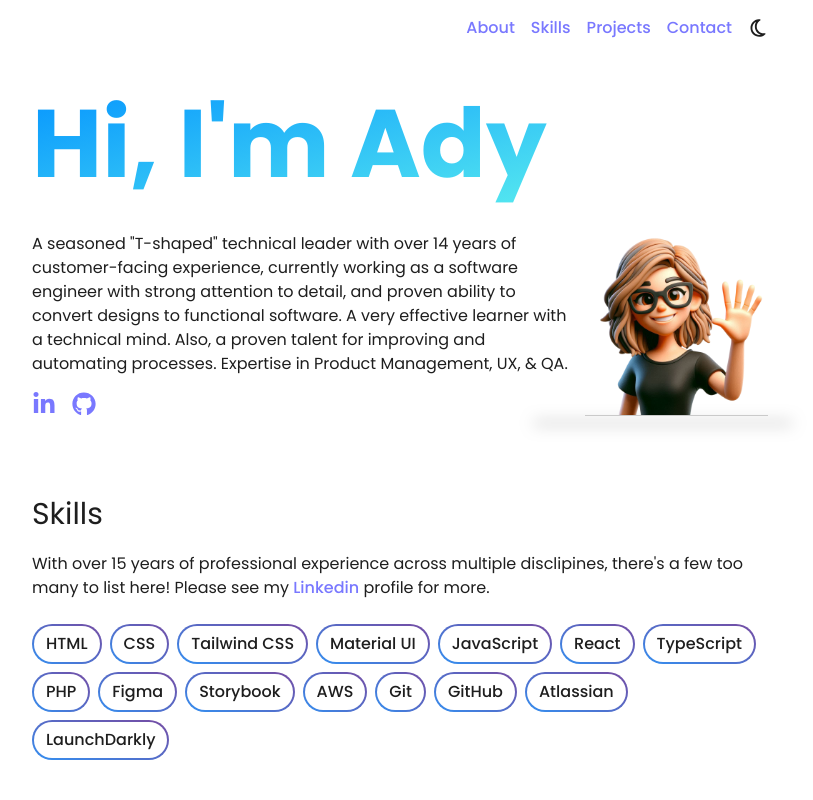
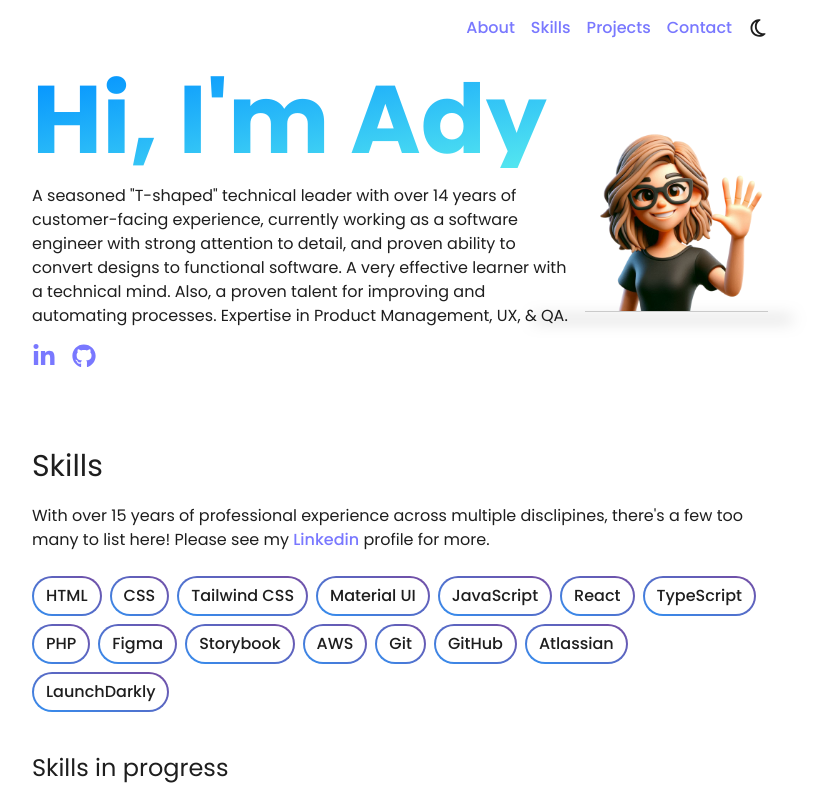
Before and after one commit to ctrl-alter-ego/portfolio, a React (Vite) app: page / in a window 1280 px wide. Shown: the top 800 px of the page, without its empty margins (240-1053 px from the left). Built offline with nearby package versions, Linux system fonts and the light colour scheme.

Commit message:
Styling updates

```diff
--- a/index.html
+++ b/index.html
@@ -4,7 +4,7 @@
   <meta charset="UTF-8">
   <meta name="viewport" content="width=device-width, initial-scale=1.0">
   <meta name="darkreader-lock">
-  <title>Portfolio</title>
+  <title>Ady H - Software Engineer | Portfolio</title>
   <link rel="icon" href="/a64.png" type="image/png">
   <link href="./src/output.css" rel="stylesheet">
   <link rel="preconnect" href="https://fonts.googleapis.com">
@@ -51,46 +51,36 @@
 
 </head>
 <body class="bg-white text-gray dark:bg-black dark:text-white">
-  <!-- <header> -->
-    <nav class="flex flex-row flex-wrap justify-end items-center space-x-4 lg:w-3/5 w-screen mx-auto p-4">
+  <nav class="flex flex-row flex-wrap justify-end items-center space-x-4 xl:w-3/5 w-screen mx-auto p-4">
     <div class="logo"></div>
     <a href="#about">About</a>
     <a href="#skills">Skills</a>
     <a href="#projects">Projects</a>
     <a href="#contact">Contact</a>
     <!-- dark mode button -->
-      <!-- <div id="button" class="gradient-border rounded-lg p-0.5"></div> -->
     <div id="button" class="cursor-pointer"></div>
-      <!-- <svg onClick={toggleTheme} xmlns="http://www.w3.org/2000/svg" fill="none" viewBox="0 0 24 24" strokeWidth={1.5} stroke="currentColor" className="size-6 text-white">
-        <path strokeLinecap="round" strokeLinejoin="round" d="M21.752 15.002A9.72 9.72 0 0 1 18 15.75c-5.385 0-9.75-4.365-9.75-9.75 0-1.33.266-2.597.748-3.752A9.753 9.753 0 0 0 3 11.25C3 16.635 7.365 21 12.75 21a9.753 9.753 0 0 0 9.002-5.998Z" />
-      </svg> -->
   </nav>
-  <!-- </header> -->
 
-  <div class="flex flex-col items-center lg:w-3/5 w-screen mx-auto space-y-20 p-4">
-    <section id="about" class="w-full flex flex-row gap-4">
+  <div class="flex flex-col items-center xl:w-3/5 w-screen mx-auto space-y-20 p-4">
+    <section id="about" class="w-full flex flex-col md:flex-row gap-4 items-center">
       <div class="flex flex-col gap-4">
-        <h1 class="text-6xl font-bold"><span class="text-8xl bg-gradient-to-br from-midblue to-lightblue bg-clip-text text-transparent">Hi, I'm Ady</span></h1>
+        <h1 class="font-bold text-5xl xs:text-6xl sm:text-7xl md:text-8xl bg-gradient-to-br from-midblue to-lightblue bg-clip-text text-transparent">Hi, I'm Ady</h1>
         <p class="flex-shrink">A seasoned "T-shaped" technical leader with over 14 years of customer-facing experience, currently working as a software engineer with strong attention to detail, and proven ability to convert designs to functional software. A very effective learner with a technical mind. Also, a proven talent for improving and automating processes. Expertise in Product Management, UX, & QA.</p>
         <div class="flex flex-row gap-4">
             <a href="https://linkedin.com/in/adyharold" target="_blank" rel="noopener noreferrer">
-              <!-- <button class="gradient-border rounded-lg border-transparent px-3 py-2 text-base font-medium dark:bg-black text-white
-              cursor-pointer hover:gradient-border transition-all ease-linear duration-2000 focus:outline-none">LinkedIn</button> -->
               <svg class="size-6 fill-darkpurple hover:fill-midblue dark:fill-white" xmlns="http://www.w3.org/2000/svg" viewBox="0 0 448 512">
                 <path d="M100.3 448H7.4V148.9h92.9zM53.8 108.1C24.1 108.1 0 83.5 0 53.8a53.8 53.8 0 0 1 107.6 0c0 29.7-24.1 54.3-53.8 54.3zM447.9 448h-92.7V302.4c0-34.7-.7-79.2-48.3-79.2-48.3 0-55.7 37.7-55.7 76.7V448h-92.8V148.9h89.1v40.8h1.3c12.4-23.5 42.7-48.3 87.9-48.3 94 0 111.3 61.9 111.3 142.3V448z"/>
               </svg>
             </a>
             <a href="https://github.com/ctrl-alter-ego" target="_blank" rel="noopener noreferrer">
-              <!-- <button class="gradient-border rounded-lg border-transparent px-3 py-2 text-base font-medium dark:bg-black text-white
-              cursor-pointer hover:gradient-border transition-all ease-linear duration-2000 focus:outline-none">GitHub</button> -->
               <svg class="size-6 fill-darkpurple hover:fill-midblue dark:fill-white" xmlns="http://www.w3.org/2000/svg" viewBox="0 0 496 512">
                 <path d="M165.9 397.4c0 2-2.3 3.6-5.2 3.6-3.3 .3-5.6-1.3-5.6-3.6 0-2 2.3-3.6 5.2-3.6 3-.3 5.6 1.3 5.6 3.6zm-31.1-4.5c-.7 2 1.3 4.3 4.3 4.9 2.6 1 5.6 0 6.2-2s-1.3-4.3-4.3-5.2c-2.6-.7-5.5 .3-6.2 2.3zm44.2-1.7c-2.9 .7-4.9 2.6-4.6 4.9 .3 2 2.9 3.3 5.9 2.6 2.9-.7 4.9-2.6 4.6-4.6-.3-1.9-3-3.2-5.9-2.9zM244.8 8C106.1 8 0 113.3 0 252c0 110.9 69.8 205.8 169.5 239.2 12.8 2.3 17.3-5.6 17.3-12.1 0-6.2-.3-40.4-.3-61.4 0 0-70 15-84.7-29.8 0 0-11.4-29.1-27.8-36.6 0 0-22.9-15.7 1.6-15.4 0 0 24.9 2 38.6 25.8 21.9 38.6 58.6 27.5 72.9 20.9 2.3-16 8.8-27.1 16-33.7-55.9-6.2-112.3-14.3-112.3-110.5 0-27.5 7.6-41.3 23.6-58.9-2.6-6.5-11.1-33.3 2.6-67.9 20.9-6.5 69 27 69 27 20-5.6 41.5-8.5 62.8-8.5s42.8 2.9 62.8 8.5c0 0 48.1-33.6 69-27 13.7 34.7 5.2 61.4 2.6 67.9 16 17.7 25.8 31.5 25.8 58.9 0 96.5-58.9 104.2-114.8 110.5 9.2 7.9 17 22.9 17 46.4 0 33.7-.3 75.4-.3 83.6 0 6.5 4.6 14.4 17.3 12.1C428.2 457.8 496 362.9 496 252 496 113.3 383.5 8 244.8 8zM97.2 352.9c-1.3 1-1 3.3 .7 5.2 1.6 1.6 3.9 2.3 5.2 1 1.3-1 1-3.3-.7-5.2-1.6-1.6-3.9-2.3-5.2-1zm-10.8-8.1c-.7 1.3 .3 2.9 2.3 3.9 1.6 1 3.6 .7 4.3-.7 .7-1.3-.3-2.9-2.3-3.9-2-.6-3.6-.3-4.3 .7zm32.4 35.6c-1.6 1.3-1 4.3 1.3 6.2 2.3 2.3 5.2 2.6 6.5 1 1.3-1.3 .7-4.3-1.3-6.2-2.2-2.3-5.2-2.6-6.5-1zm-11.4-14.7c-1.6 1-1.6 3.6 0 5.9 1.6 2.3 4.3 3.3 5.6 2.3 1.6-1.3 1.6-3.9 0-6.2-1.4-2.3-4-3.3-5.6-2z"/>
               </svg>
             </a>
         </div>
       </div>
-      <div class="flex items-end">
-        <div class="img-shadow mt-14 relative inline-block border-b border-gray border-opacity-20 dark:border-darkgray">
+      <div class="flex max-w-60">
+        <div class="img-shadow relative inline-block border-b border-gray border-opacity-20 dark:border-darkgray">
           <img src="./src/assets/me.png" alt="Illustrated image of me" />
         </div>
       </div>
@@ -192,13 +182,10 @@
           </a>
         </div>
       </div>
-      <!-- <button class="rounded-full gradient-border border-transparent px-3 py-1.5 my-2 text-base font-medium dark:bg-black bg-white text-gray dark:text-white
-      cursor-pointer hover:gradient-border transition-all ease-linear duration-2000 focus:outline-none">Storybook</button> -->
 
       <div class="flex flex-col flex-wrap mt-10">
         <h3 class="text-2xl mb-5">Skills in progress</h3>
         <p class="mb-5">I'm currently learning the following:</p>
-
         <div class="skill mb-5">
           <p>Node.js</p>
           <div class="progress-bar w-full bg-lightgray rounded-md relative overflow-hidden h-7">
@@ -217,7 +204,6 @@
     <section id="projects" class="w-full flex flex-col gap-8">
       <h2 class="text-3xl">Projects</h2>
       <div class="flex flex-col md:flex-row items-start gap-6 mb-10">
-        <!-- <img src="./src/assets/acclaim-ideas-sm.png" alt="Image of SaaS app Acclaim Ideas" class="rounded-lg"/> -->
         <div class="video-container relative inline-block cursor-pointer">
           <video class="rounded-lg" width="1200" height="450" preload="none" poster="./src/assets/acclaim-ideas-sm.png" loop muted>
             <source src="./src/assets/acclaim-ideas.mp4" type="video/mp4">
@@ -231,7 +217,6 @@
           <h3 class="text-2xl">
             Acclaim Ideas
           </h3>
-
           <p>The focus of my full-time employment - Acclaim Ideas is an innovation management web app built in React with Typescript components. It uses a design system within Storybook 8, and is built from Figma wireframes.</p>
         </div>
       </div>
@@ -240,25 +225,21 @@
         <div class="image-container relative inline-block cursor-pointer">
           <a href="https://shouldihaveabbq.com" target="_blank" rel="noopener noreferrer">
             <img src="./src/assets/bbq.png" alt="Image of a weather website called 'Should I Have a BBQ?'" width="670" class="rounded-lg"/>
-
             <svg class="external-icon" xmlns="http://www.w3.org/2000/svg" viewBox="0 0 512 512" width="50" height="50" style="position: absolute; top: 50%; left: 50%; transform: translate(-50%, -50%); cursor: pointer; fill: white;">
               <path d="M320 0c-17.7 0-32 14.3-32 32s14.3 32 32 32h82.7L201.4 265.4c-12.5 12.5-12.5 32.8 0 45.3s32.8 12.5 45.3 0L448 109.3V192c0 17.7 14.3 32 32 32s32-14.3 32-32V32c0-17.7-14.3-32-32-32H320zM80 32C35.8 32 0 67.8 0 112V432c0 44.2 35.8 80 80 80H400c44.2 0 80-35.8 80-80V320c0-17.7-14.3-32-32-32s-32 14.3-32 32V432c0 8.8-7.2 16-16 16H80c-8.8 0-16-7.2-16-16V112c0-8.8 7.2-16 16-16H192c17.7 0 32-14.3 32-32s-14.3-32-32-32H80z"/>
             </svg>
           </a>
         </div>
-
         <div class="inline-flex flex-col gap-3">
           <h3 class="text-2xl">
             Should I Have a BBQ?
           </h3>
           <a href="https://shouldihaveabbq.com" target="_blank" rel="noopener noreferrer">shouldihaveabbq.com</a>
-
           <p>This simple project is built in React and consumes two APIs to give the user a fun way to get the weather in their area.</p>
         </div>
       </div>
 
       <div class="flex flex-col md:flex-row gap-6 mb-10">
-        <!-- <img src="https://dummyimage.com/300/fff/000" alt="Image of the Jot Ideas Chrome Extension" class="rounded-lg"/> -->
         <div class="video-container relative inline-block cursor-pointer">
           <video class="rounded-lg" width="1450" height="450" preload="none" poster="./src/assets/jot-ideas.png" loop muted>
             <source src="./src/assets/jot-ideas.mp4" type="video/mp4">
@@ -273,7 +254,6 @@
             Jot Ideas Chrome Extension
           </h3>
           <a href="https://chromewebstore.google.com/detail/jot-ideas-by-sopheon/gnjijnnioodbjcpckbgocebjagigjhpl" target="_blank" rel="noopener noreferrer">Chrome Store</a>
-
           <p>A Chrome extension built in Javascript, HTML and CSS to provide a quick and simple way for users to add ideas to a list. Developed in my spare time whilst working as Head of Customer Success. The list can easily be exported/imported, sorted and edited.</p>
         </div>
       </div>
@@ -282,19 +262,16 @@
         <div class="image-container relative inline-block cursor-pointer">
           <a href="https://fastfolio.netlify.app" target="_blank" rel="noopener noreferrer">
             <img src="./src/assets/fastfolio.png" alt="Image of a website called 'fastfolio'" width="890" class="rounded-lg"/>
-
             <svg class="external-icon" xmlns="http://www.w3.org/2000/svg" viewBox="0 0 512 512" width="50" height="50" style="position: absolute; top: 50%; left: 50%; transform: translate(-50%, -50%); cursor: pointer; fill: white;">
               <path d="M320 0c-17.7 0-32 14.3-32 32s14.3 32 32 32h82.7L201.4 265.4c-12.5 12.5-12.5 32.8 0 45.3s32.8 12.5 45.3 0L448 109.3V192c0 17.7 14.3 32 32 32s32-14.3 32-32V32c0-17.7-14.3-32-32-32H320zM80 32C35.8 32 0 67.8 0 112V432c0 44.2 35.8 80 80 80H400c44.2 0 80-35.8 80-80V320c0-17.7-14.3-32-32-32s-32 14.3-32 32V432c0 8.8-7.2 16-16 16H80c-8.8 0-16-7.2-16-16V112c0-8.8 7.2-16 16-16H192c17.7 0 32-14.3 32-32s-14.3-32-32-32H80z"/>
             </svg>
           </a>
         </div>
-
         <div class="inline-flex flex-col gap-3">
           <h3 class="text-2xl">
             Fastfol.io
           </h3>
           <a href="https://fastfolio.netlify.app/" target="_blank" rel="noopener noreferrer">fastfol.io</a>
-
           <p>A straight-forward marketing site for an unlaunched product built in JS, HTML, CSS. Based on the Play template from TailGrids: <a href="https://play-tailwind.tailgrids.com" target="_blank">play-tailwind.tailgrids.com</a></p>
         </div>
       </div>
@@ -306,7 +283,6 @@
       <div class="py-5">
         <form id="form" class="flex flex-col flex-wrap content-start items-stretch gap-4" action="https://api.web3forms.com/submit" method="POST">
           <input type="hidden" name="access_key" value="918b5035-2fc0-44db-ad4f-5a3f9602cac9">
-
           <div class="flex flex-row flex-wrap gap-2">
             <input class="block w-full py-2 px-3 border-darkpurple border-solid rounded-md bg-white text-gray outline-none" type="text" name="name" placeholder="Your name*" autocomplete="name" required>
             <input class="block w-full py-2 px-3 border-darkpurple border-solid rounded-md bg-white text-gray outline-none" type="email" name="email" placeholder="Your email*" autocomplete="email" required>
@@ -320,6 +296,7 @@
       </div>
     </section>
   </div>
+
   <script type="module" src="./src/main.jsx"></script>
   <script>
     const form = document.getElementById('form');
--- a/src/output.css
+++ b/src/output.css
@@ -558,6 +558,12 @@
   width: 100%;
 }
 
+@media (min-width: 425px) {
+  .container {
+    max-width: 425px;
+  }
+}
+
 @media (min-width: 640px) {
   .container {
     max-width: 640px;
@@ -622,6 +628,10 @@
   margin-top: 3.5rem;
 }
 
+.mt-7 {
+  margin-top: 1.75rem;
+}
+
 .block {
   display: block;
 }
@@ -677,6 +687,26 @@
   width: 100vw;
 }
 
+.max-w-96 {
+  max-width: 24rem;
+}
+
+.max-w-40 {
+  max-width: 10rem;
+}
+
+.max-w-24 {
+  max-width: 6rem;
+}
+
+.max-w-80 {
+  max-width: 20rem;
+}
+
+.max-w-60 {
+  max-width: 15rem;
+}
+
 .flex-none {
   flex: none;
 }
@@ -709,6 +739,10 @@
   align-content: flex-start;
 }
 
+.content-end {
+  align-content: flex-end;
+}
+
 .items-start {
   align-items: flex-start;
 }
@@ -727,6 +761,10 @@
 
 .justify-end {
   justify-content: flex-end;
+}
+
+.justify-center {
+  justify-content: center;
 }
 
 .gap-2 {
@@ -759,6 +797,10 @@
   --tw-space-y-reverse: 0;
   margin-top: calc(5rem * calc(1 - var(--tw-space-y-reverse)));
   margin-bottom: calc(5rem * var(--tw-space-y-reverse));
+}
+
+.self-end {
+  align-self: flex-end;
 }
 
 .overflow-hidden {
@@ -885,6 +927,10 @@
   padding-bottom: 1.25rem;
 }
 
+.text-center {
+  text-align: center;
+}
+
 .text-2xl {
   font-size: 1.5rem;
   line-height: 2rem;
@@ -895,12 +941,14 @@
   line-height: 2.25rem;
 }
 
-.text-6xl {
-  font-size: 4rem;
+.text-5xl {
+  font-size: 3rem;
+  line-height: 1;
 }
 
-.text-8xl {
-  font-size: 6rem;
+.text-6xl {
+  font-size: 3.75rem;
+  line-height: 1;
 }
 
 .text-base {
@@ -1045,14 +1093,37 @@
   outline-offset: 2px;
 }
 
+@media (min-width: 425px) {
+  .xs\:text-6xl {
+    font-size: 3.75rem;
+    line-height: 1;
+  }
+}
+
+@media (min-width: 640px) {
+  .sm\:items-end {
+    align-items: flex-end;
+  }
+
+  .sm\:text-7xl {
+    font-size: 4.5rem;
+    line-height: 1;
+  }
+}
+
 @media (min-width: 768px) {
   .md\:flex-row {
     flex-direction: row;
   }
+
+  .md\:text-8xl {
+    font-size: 6rem;
+    line-height: 1;
+  }
 }
 
-@media (min-width: 1024px) {
-  .lg\:w-3\/5 {
+@media (min-width: 1280px) {
+  .xl\:w-3\/5 {
     width: 60%;
   }
 }
--- a/tailwind.config.js
+++ b/tailwind.config.js
@@ -2,9 +2,8 @@
 export const content = ["./index.html", "./src/**/*.{html,js,ts,jsx,tsx}"];
 export const theme = {
   extend: {
-    fontSize: {
-      '6xl': '4rem',
-      '8xl': '6rem',
+    screens: {
+      'xs': '425px',
     },
     colors: {
       transparent: 'transparent',
```
Lines whose indentation alone changed are shown as unchanged.
